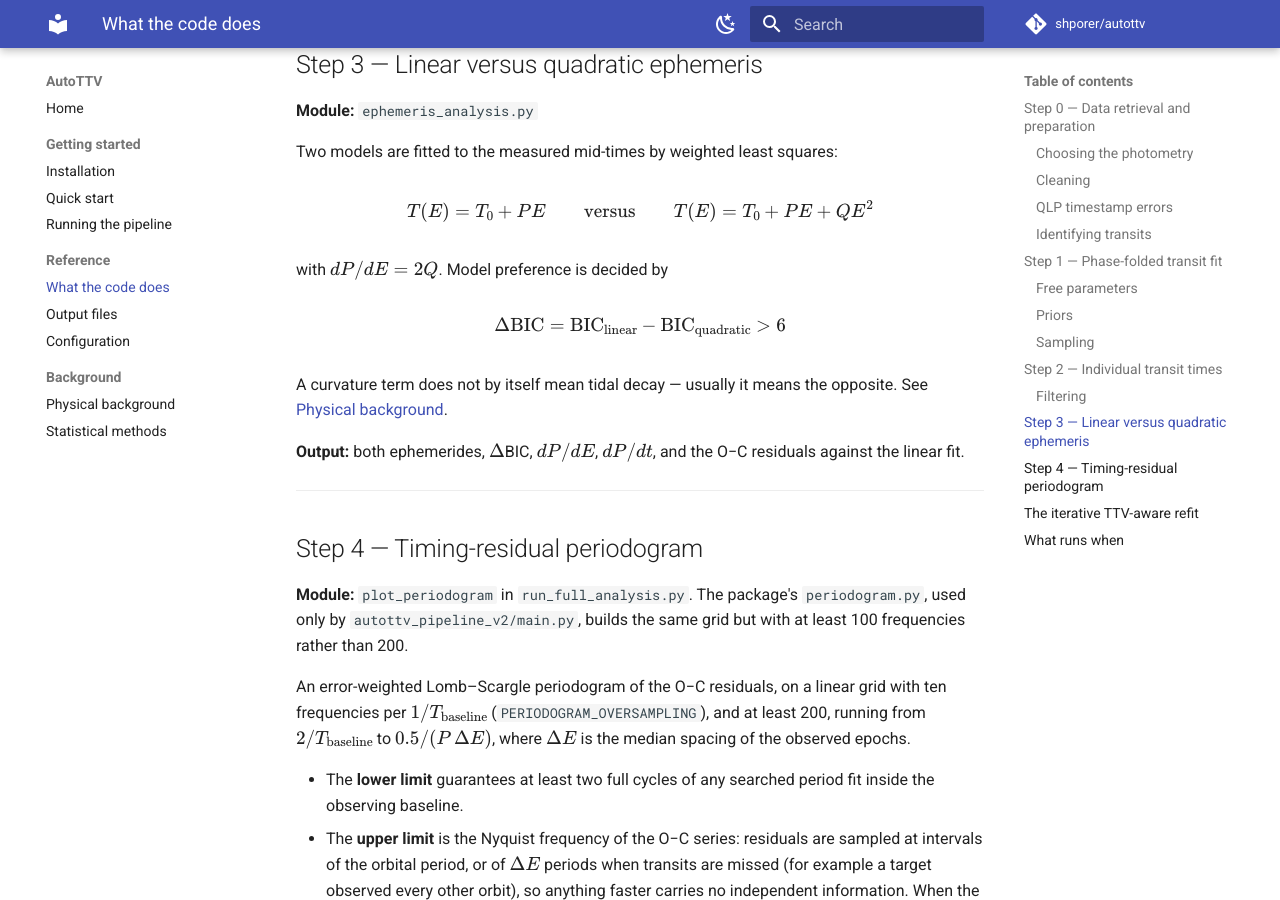
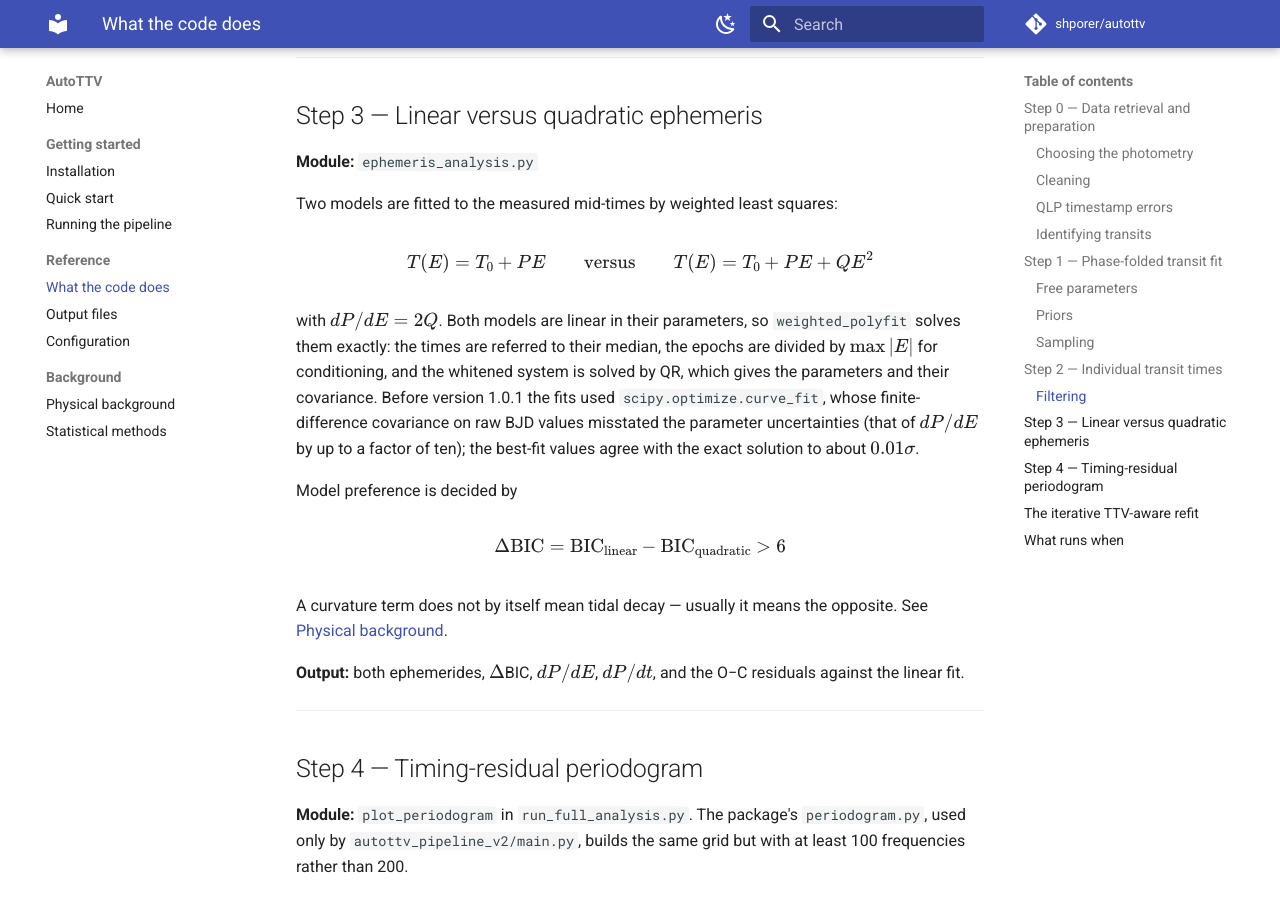
Before and after one commit to shporer/autottv, an MkDocs documentation site: the page built from docs/pipeline.md, in a window 1280 px wide and 900 px high, scrolled down 4058 px. Built offline with MkDocs 1.6.1 and Material for MkDocs 9.7.7, drawn with Linux system fonts in a browser that asks for light colours; comment, search, counter and statistics services are not loaded; some of the changed text lies outside the part shown.

Commit message:
Release 1.0.1: ephemeris fits by exact weighted least squares
- autottv_pipeline_v2/ephemeris_analysis.py: EphemerisAnalyzer.fit_linear
  and fit_quadratic now call weighted_polyfit(), which solves the linear
  and quadratic ephemerides exactly (times referred to their median,
  epochs scaled by max|E|, QR of the whitened system). They used
  scipy's curve_fit, whose finite-difference covariance on raw BJD values
  misstated the parameter uncertainties, that of dP/dE by up to a
  factor of ten for the paper's Quadratic candidates. The best-fit values agree
  with the old ones to about 0.01 sigma, and no linear/quadratic or
  scatter decision of the paper's sample changes. This is the code
  behind the uncertainties of the quadratic-ephemeris parameters in
  Tables 3 and 5 of the revised paper.
- docs/pipeline.md: the exact solution (Step 3), and the full-transit
  test with its edge tolerance (one cadence or 15% of the transit
  duration, whichever is longer), as the revised paper states it.
- docs/installation.md: scipy no longer does the ephemeris fits.
- README, CITATION.cff, .zenodo.json: version 1.0.1.

Co-Authored-By: Claude Opus 5.5 <noreply@anthropic.com>
Claude-Session: https://claude.ai/code/session_01PDSsK9gihaG5otxiUzy5tX

```diff
--- a/docs/pipeline.md
+++ b/docs/pipeline.md
@@ -59,7 +59,9 @@ curve.
 ### Identifying transits
 
 A transit counts as *full* when data extend to at least `TRANSIT_COVERAGE_FACTOR` (1.5)
-transit durations on either side of the predicted mid-time. Partial transits are excluded
+transit durations (from first to fourth contact) on either side of the predicted mid-time,
+allowing a shortfall at each end of up to one cadence or 15% of the transit duration,
+whichever is longer. Partial transits are excluded
 from timing: without out-of-transit baseline on both sides, the mid-time is degenerate
 with the local slope.
 
@@ -161,7 +163,15 @@ Two models are fitted to the measured mid-times by weighted least squares:
 
 $$T(E) = T_0 + PE \qquad\text{versus}\qquad T(E) = T_0 + PE + QE^2$$
 
-with $dP/dE = 2Q$. Model preference is decided by
+with $dP/dE = 2Q$. Both models are linear in their parameters, so `weighted_polyfit` solves
+them exactly: the times are referred to their median, the epochs are divided by $\max|E|$
+for conditioning, and the whitened system is solved by QR, which gives the parameters and
+their covariance. Before version 1.0.1 the fits used `scipy.optimize.curve_fit`, whose
+finite-difference covariance on raw BJD values misstated the parameter uncertainties (that
+of $dP/dE$ by up to a factor of ten); the best-fit values agree with the exact solution to
+about $0.01\sigma$.
+
+Model preference is decided by
 
 $$\Delta{\rm BIC} = {\rm BIC}_{\rm linear} - {\rm BIC}_{\rm quadratic} > 6$$
 
```
Also changed, not shown: README.md (+1 -1 lines), docs/installation.md (+1 -1 lines), .zenodo.json, 2 other files.
